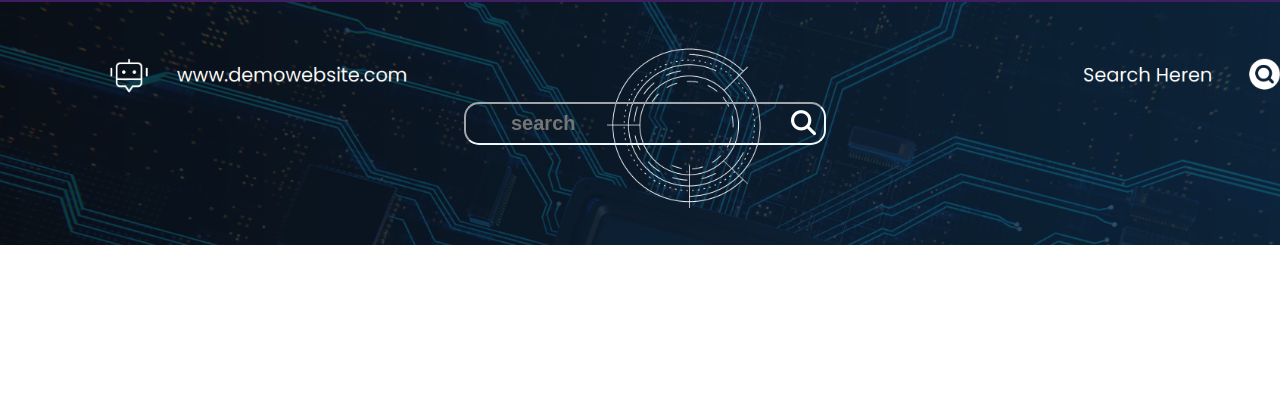
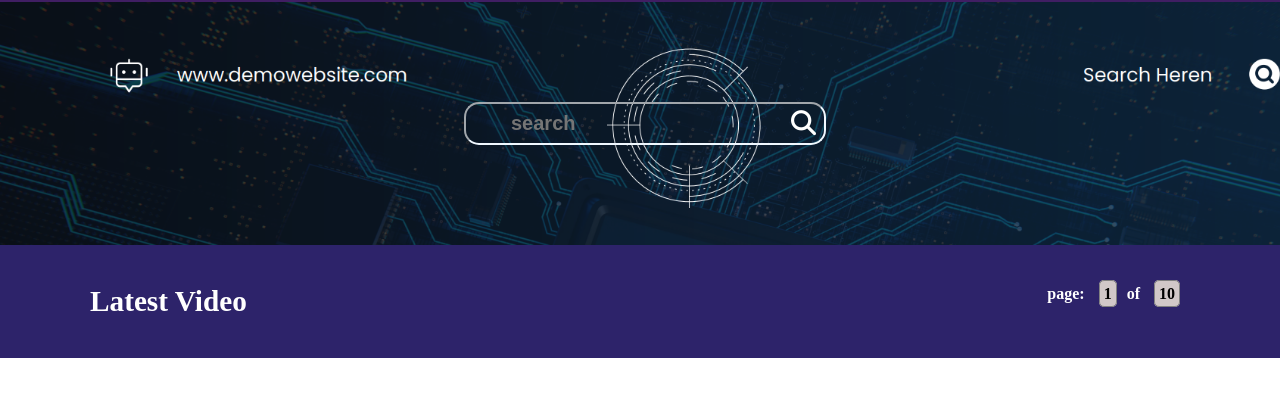
Before and after one commit to iamsifat-1/website1, a plain HTML site: page index.html in a window 1280 px wide. Shown: the part 65-462 px from the top of the page. Drawn offline with Linux system fonts and the light colour scheme.

Commit message:
commit for main

```diff
--- a/index.html
+++ b/index.html
@@ -30,5 +30,17 @@
             </div>
         </div>
     </header>
+    <main>
+        <div class="section1">
+            <div class="m1">
+                <div class="m11">
+                    <h3>Latest Video</h3>
+                </div>
+                <div class="m12">
+                    <h4>page: <span>1</span>of <span>10</span></h4>
+                </div>
+            </div>
+        </div>
+    </main>
 </body>
 </html>
--- a/style.css
+++ b/style.css
@@ -68,3 +68,33 @@ header{
     cursor: pointer;
     color: white;
 }
+main{
+    background-color:#2D236A ;
+
+}
+.section1{
+    width: 1100px;
+    margin: 0px auto;
+    padding: 40px 5px;
+}
+.m1{
+    display: flex;
+    justify-content: space-between;
+}
+.m11{
+    font-size: 25px;
+    color: white;
+    font-weight: bold;
+}
+.m12{
+    color: white;
+}
+.m12 span{
+    color: black;
+    background-color: rgb(209, 200, 200);
+    padding: 4px;
+    border-radius: 5px;
+    margin: 0px 10px;
+    border: 1px solid gray;
+    cursor: pointer;
+}
```
Also changed, not shown: p1.jpg (added), p10.jpg (added), p2.jpg (added), p3.jpg (added), p4.jpg (added), p5.jpg (added), p6.jpg (added), p7.jpg (added), p8.jpg (added), p9.jpg (added).
